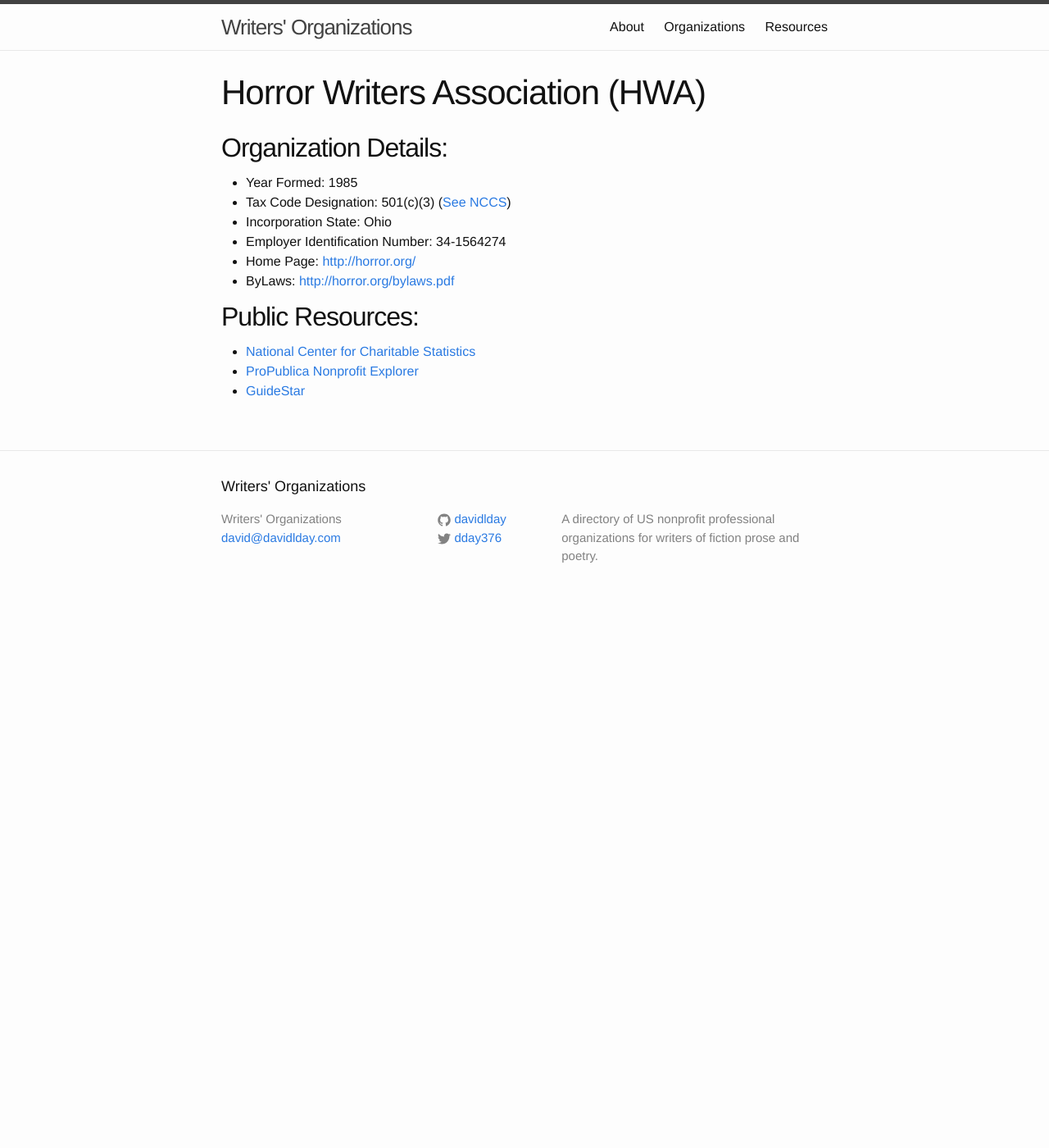
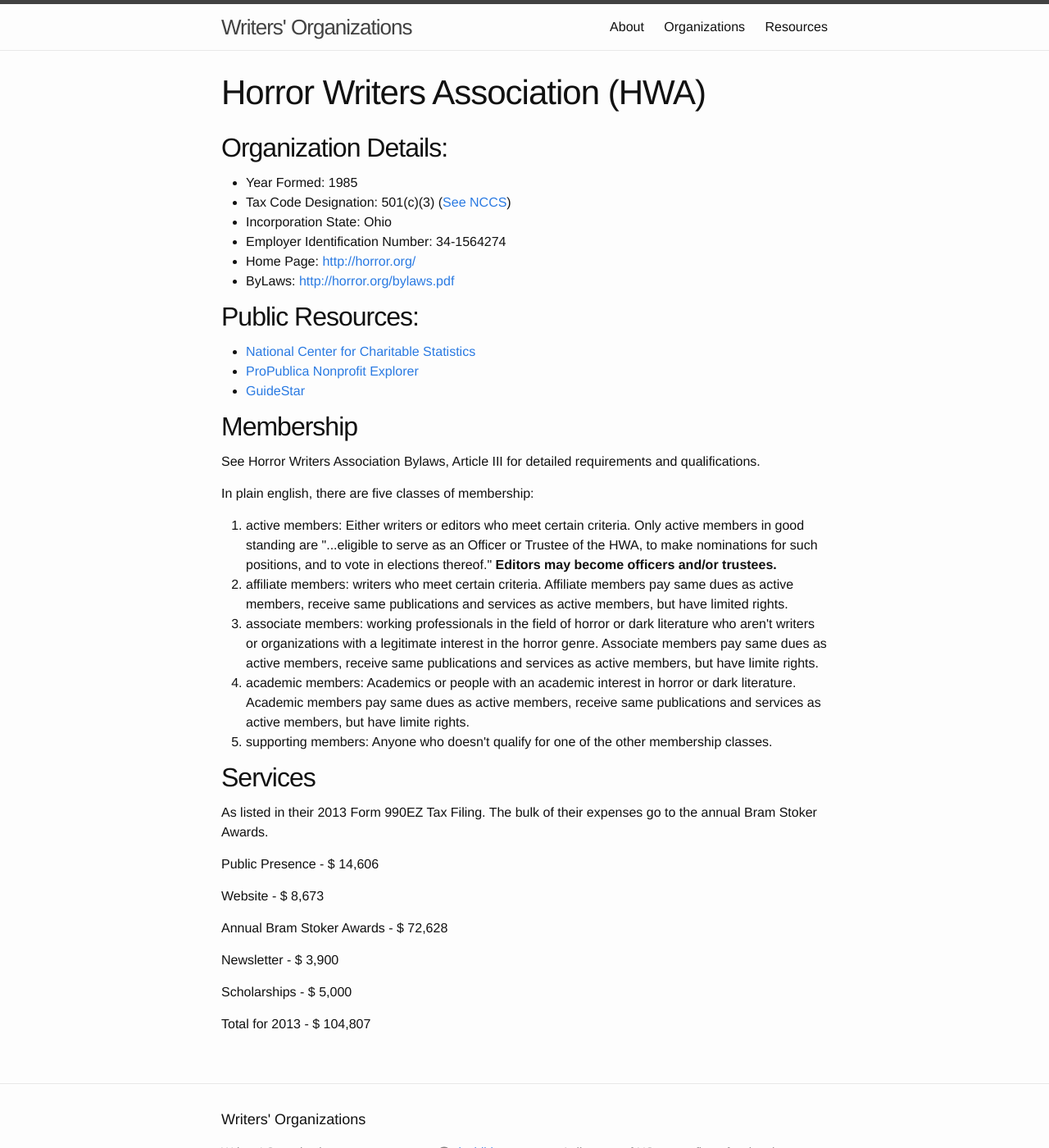
Before and after one commit to davidlday/writers-organizations, a Jekyll site: the page built from orgs/hwa.md, in a window 1280 px wide and 1400 px high. Shown: the whole window at 82% size. Built offline with Jekyll 4.4.1, drawn with Linux system fonts in a browser that asks for light colours.

Commit message:
Added first draft on HWA to get a feel of how to format / present details.

```diff
--- a/orgs/hwa.md
+++ b/orgs/hwa.md
@@ -2,3 +2,24 @@
 layout: orgprofile
 orgkey: hwa
 ---
+
+  <h2 class="post-title">Membership</h2>
+  <p>See Horror Writers Association Bylaws, Article III for detailed requirements and qualifications.</p>
+  <p>In plain english, there are five classes of membership:
+    <ol>
+      <li>active members: Either writers or editors who meet certain criteria. Only active members in good standing are "...eligible to serve as an Officer or Trustee of the HWA, to make nominations for such positions, and to vote in elections thereof." <b>Editors may become officers and/or trustees.</b></li>
+      <li>affiliate members: writers who meet certain criteria. Affiliate members pay same dues as active members, receive same publications and services as active members, but have limited rights.</li>
+      <li>associate members: working professionals in the field of horror or dark literature who aren't writers or organizations with a legitimate interest in the horror genre. Associate members pay same dues as active members, receive same publications and services as active members, but have limite rights.</li>
+      <li>academic members: Academics or people with an academic interest in horror or dark literature. Academic members pay same dues as active members, receive same publications and services as active members, but have limite rights.</li>
+      <li>supporting members: Anyone who doesn't qualify for one of the other membership classes.</li>
+    </ol>
+  </p>
+
+  <h2 class="post-title">Services</h2>
+  <p>As listed in their 2013 Form 990EZ Tax Filing. The bulk of their expenses go to the annual Bram Stoker Awards.</p>
+  <p>Public Presence - $ 14,606</p>
+  <p>Website - $ 8,673</p>
+  <p>Annual Bram Stoker Awards - $ 72,628</p>
+  <p>Newsletter - $ 3,900</p>
+  <p>Scholarships - $ 5,000</p>
+  <p>Total for 2013 -  $ 104,807</p>
```
